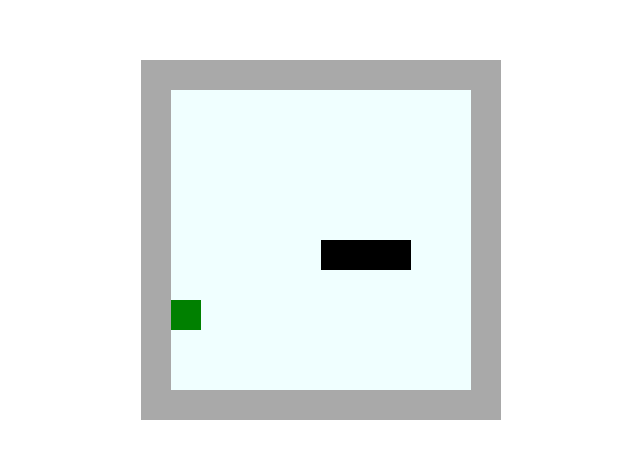
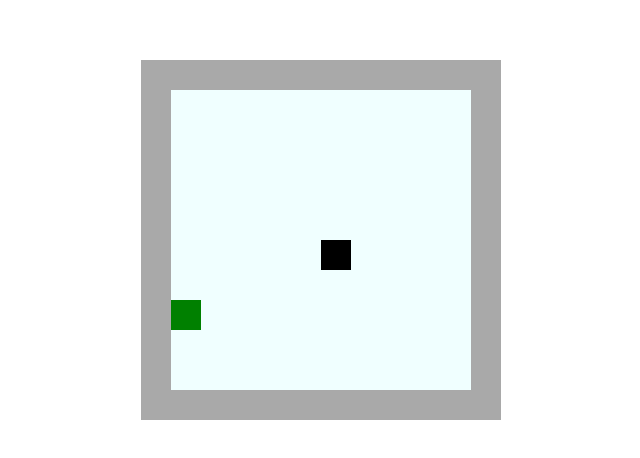
Before and after one commit to AndriiChemerys/warsawjs-workshop-47-reactive-snake, a React (Create React App) app: page / in a window 1280 px wide. Shown: the part 160-618 px from the top of the page, without its empty margins (319-959 px from the left). Built offline with nearby package versions, Linux system fonts and the light colour scheme.

Commit message:
Adding guideline

```diff
--- a/src/App.js
+++ b/src/App.js
@@ -1,4 +1,4 @@
-import React, { useState } from "react";
+import React, { useState, useEffect, useRef } from "react";
 import GameGrid from "./game/GameGrid";
 
 const GridSize = 10;
@@ -18,9 +18,52 @@
     y: randomIndex(GridSize),
   });
 
-  const direction = "up";
-  const speed = 500;
+  const direction = useRef("up");
+  const [speed, setSpeed] = useState(500);
 
+  useEffect(() => {
+    const interval = setInterval(() => {
+      const [snakeHead] = snake;
+      const newSnakeHead = { ...snakeHead };
+
+      if (direction === "up") {
+        newSnakeHead.x -= 1;
+      } else if (direction === "down") {
+        newSnakeHead.x += 1;
+      } else if (direction === "right") {
+        newSnakeHead.y += 1;
+      } else if (direction === "left") {
+        newSnakeHead.y -= 1;
+      }
+
+      const newSnake = [newSnakeHead, ...snake.slice(0, snake.length - 1)];
+      setSnake(newSnake);
+    }, speed);
+    return () => {
+      clearInterval(interval);
+    };
+  }, [snake]);
+
+  function handleKeyDown(event) {
+    if (event.key === "ArrowUp") {
+      direction.current = "up";
+    } else if (event.key === "ArrowDown") {
+      direction.current = "down";
+    } else if (event.key === "ArrowLeft") {
+      direction.current = "left";
+    } else if (event.key === "ArrowRight") {
+      direction.current = "right";
+    }
+  }
+
+  useEffect(() => {
+    document.addEventListener("keydown", handleKeyDown);
+
+    return () => {
+      document.removeEventListener("keydown", handleKeyDown);
+    };
+  }, []);
+  // return direction.current;
   return <GameGrid gridSize={GridSize} fruit={fruit} snake={snake} />;
 }
 
```
Also changed, not shown: 1 other file (tests, documents, lock files or other folders).
